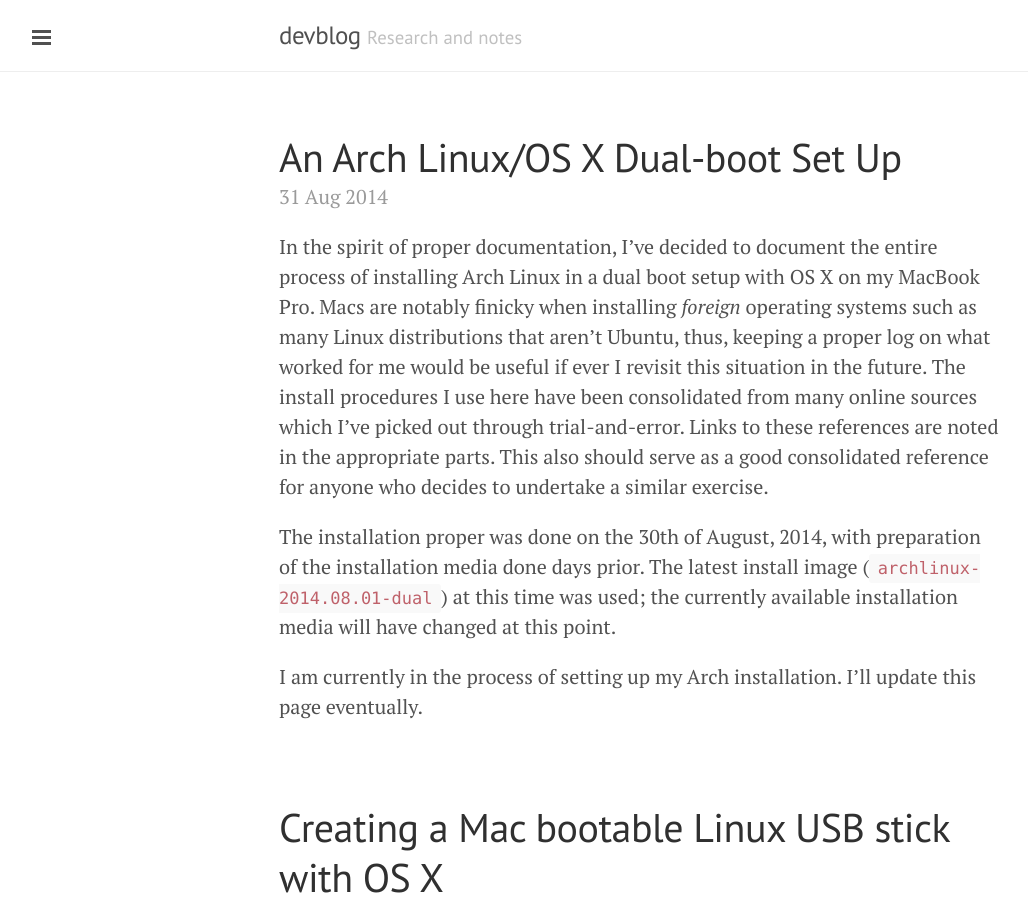
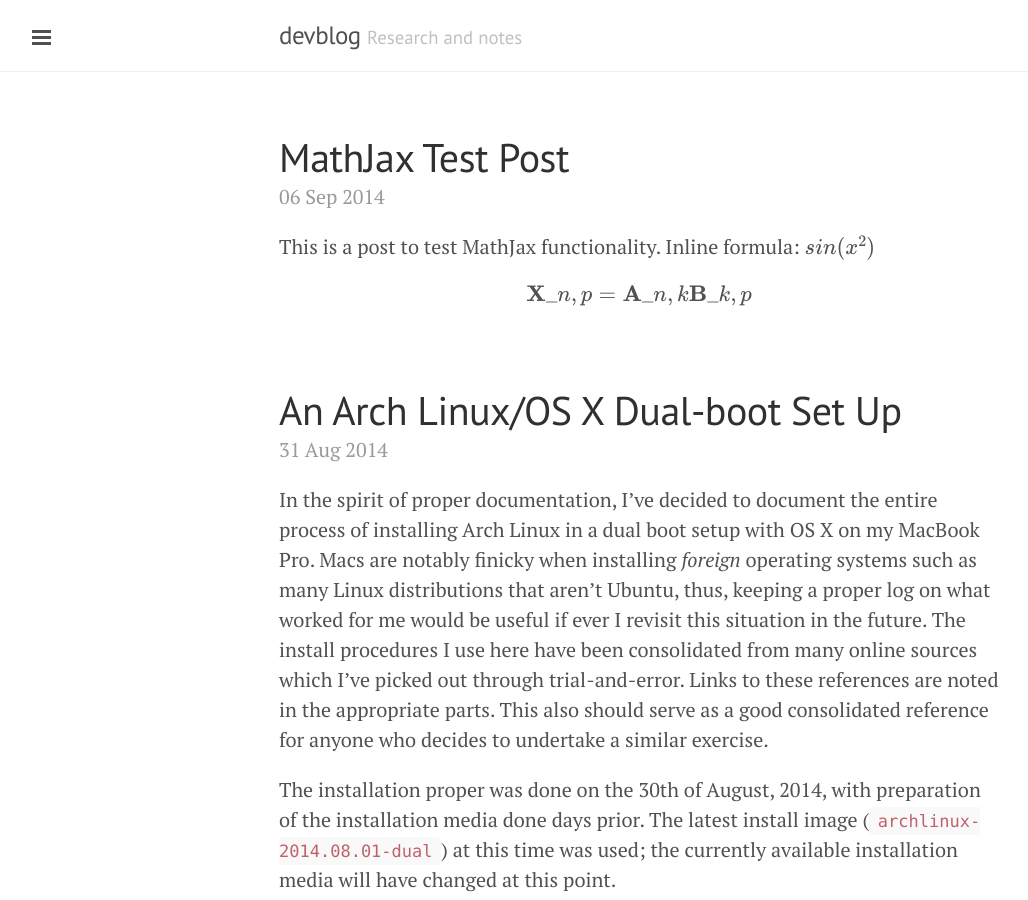
Before and after one commit to devential/devential.github.io, a Jekyll site: the page built from index.html, in a window 1280 px wide and 900 px high. Shown: the whole window, without its empty margins (1-1029 px from the left). Built offline with Jekyll 4.4.1, drawn with Linux system fonts in a browser that asks for light colours; Markdown is read by kramdown in place of the engine named in the settings; formulas are drawn with MathJax 3; the list of posts is cut into pages by our own code.

Commit message:
Added MathJax functionality

```diff
--- a/_includes/head.html
+++ b/_includes/head.html
@@ -26,4 +26,9 @@
 
   <!-- RSS -->
   <link rel="alternate" type="application/rss+xml" title="RSS" href="/atom.xml">
+
+  <!-- MathJax -->
+  <script type="text/javascript"
+      src="http://cdn.mathjax.org/mathjax/latest/MathJax.js?config=TeX-AMS-MML_HTMLorMML">
+  </script>
 </head>
--- /dev/null
+++ b/_posts/2014-9-6-MathJax.md
@@ -0,0 +1,8 @@
+---
+layout: post
+title: MathJax Test Post
+---
+
+This is a post to test MathJax functionality. Inline formula: \\( sin(x^2) \\)
+
+$$ \mathbf{X}\_{n,p} = \mathbf{A}\_{n,k} \mathbf{B}\_{k,p} $$
```
